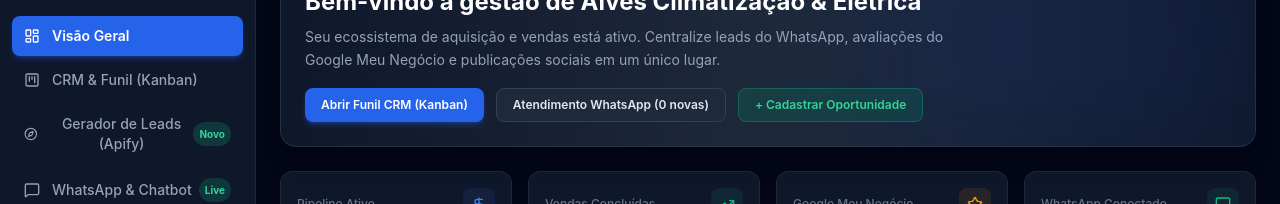
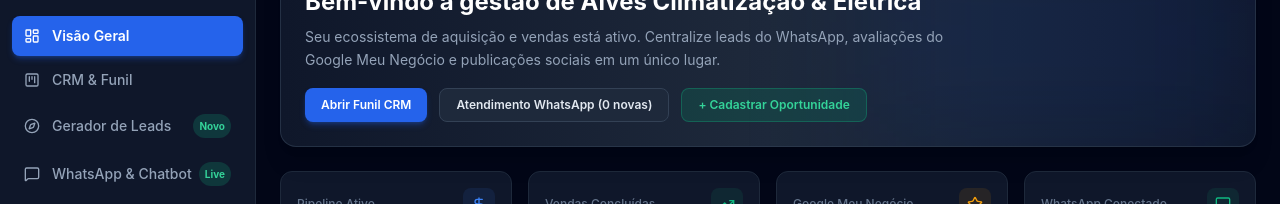
Before and after one commit to Raffaell19/GoHighLevelMain, a Next.js app: page / in a window 1280 px wide. Shown: the part 165-369 px from the top of the page. Built offline with nearby package versions, Linux system fonts and the light colour scheme; no server answers.

Commit message:
fix(ui): remove 'Kanban' and 'Apify' labels from sidebar and view titles as requested

```diff
--- a/src/components/Sidebar.tsx
+++ b/src/components/Sidebar.tsx
@@ -33,8 +33,8 @@
 
   const menuItems = [
     { id: 'dashboard', label: 'Visão Geral', icon: LayoutDashboard },
-    { id: 'crm', label: 'CRM & Funil (Kanban)', icon: KanbanSquare },
-    { id: 'prospects', label: 'Gerador de Leads (Apify)', icon: Compass, badge: 'Novo' },
+    { id: 'crm', label: 'CRM & Funil', icon: KanbanSquare },
+    { id: 'prospects', label: 'Gerador de Leads', icon: Compass, badge: 'Novo' },
     { id: 'whatsapp', label: 'WhatsApp & Chatbot', icon: MessageSquare, badge: 'Live' },
     { id: 'gmb', label: 'Google Meu Negócio', icon: Star },
     { id: 'social', label: 'Agendador de Redes', icon: Share2 },
--- a/src/components/views/DashboardView.tsx
+++ b/src/components/views/DashboardView.tsx
@@ -47,7 +47,7 @@
               onClick={() => setActiveTab('crm')}
               className="px-4 py-2 rounded-lg bg-blue-600 hover:bg-blue-700 text-white text-xs font-semibold shadow-md shadow-blue-600/30 transition"
             >
-              Abrir Funil CRM (Kanban)
+              Abrir Funil CRM
             </button>
             <button
               onClick={() => setActiveTab('whatsapp')}
--- a/src/components/views/ProspectorView.tsx
+++ b/src/components/views/ProspectorView.tsx
@@ -225,7 +225,7 @@
               <Compass className="w-4 h-4" />
             </div>
             <h2 className="text-xl font-bold text-slate-900 dark:text-white">
-              Gerador de Prospectos B2B (Google Maps via Apify)
+              Gerador de Leads B2B (Google Maps)
             </h2>
             <span className="text-[10px] px-2 py-0.5 rounded-full font-bold uppercase tracking-wider bg-blue-500/10 text-blue-500 border border-blue-500/20">
               compass/crawler-google-places
@@ -352,7 +352,7 @@
               ) : (
                 <>
                   <Zap className="w-4 h-4 fill-current text-cyan-300" />
-                  <span>Save & Start Extração (Apify)</span>
+                  <span>Save & Start Extração</span>
                 </>
               )}
             </button>
```
